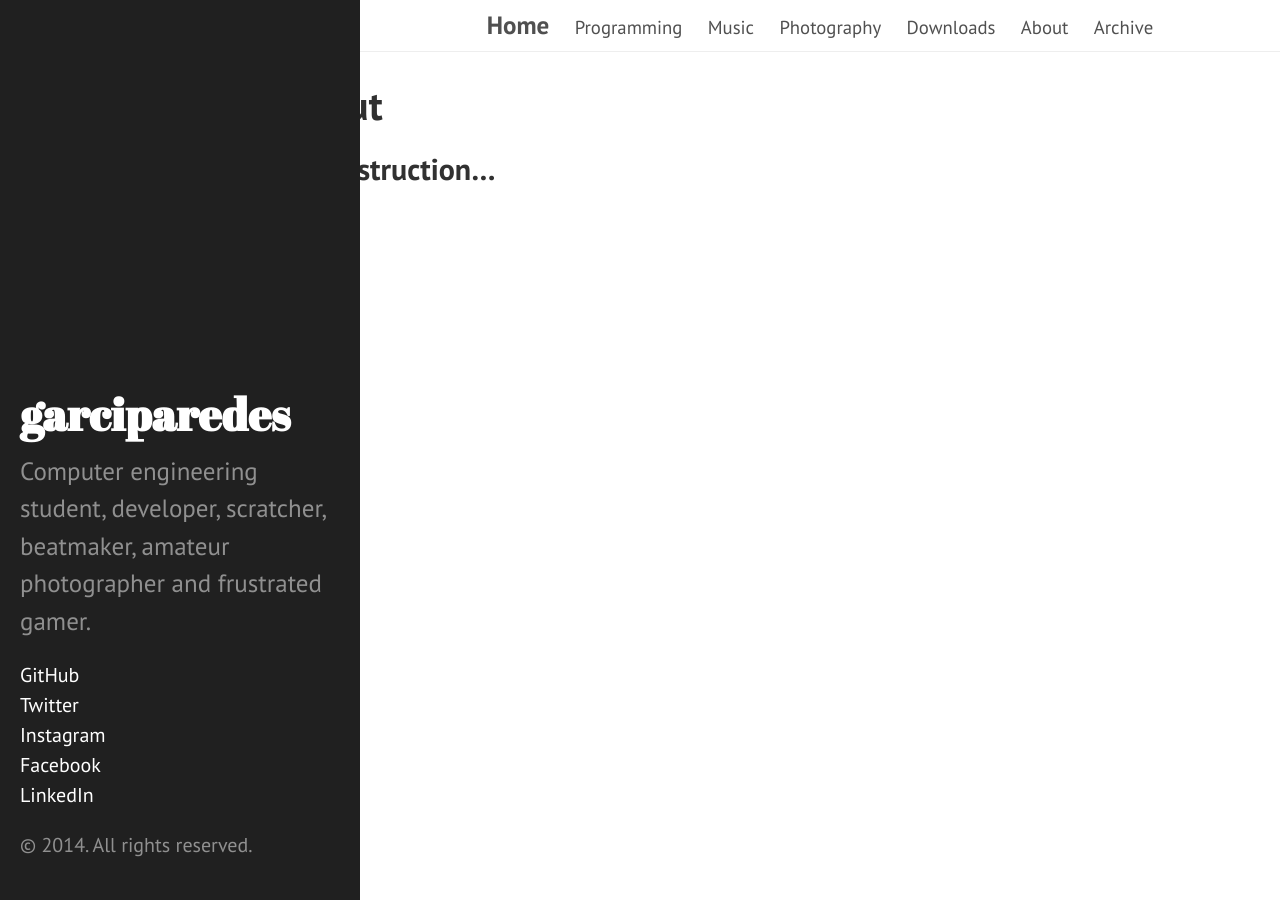
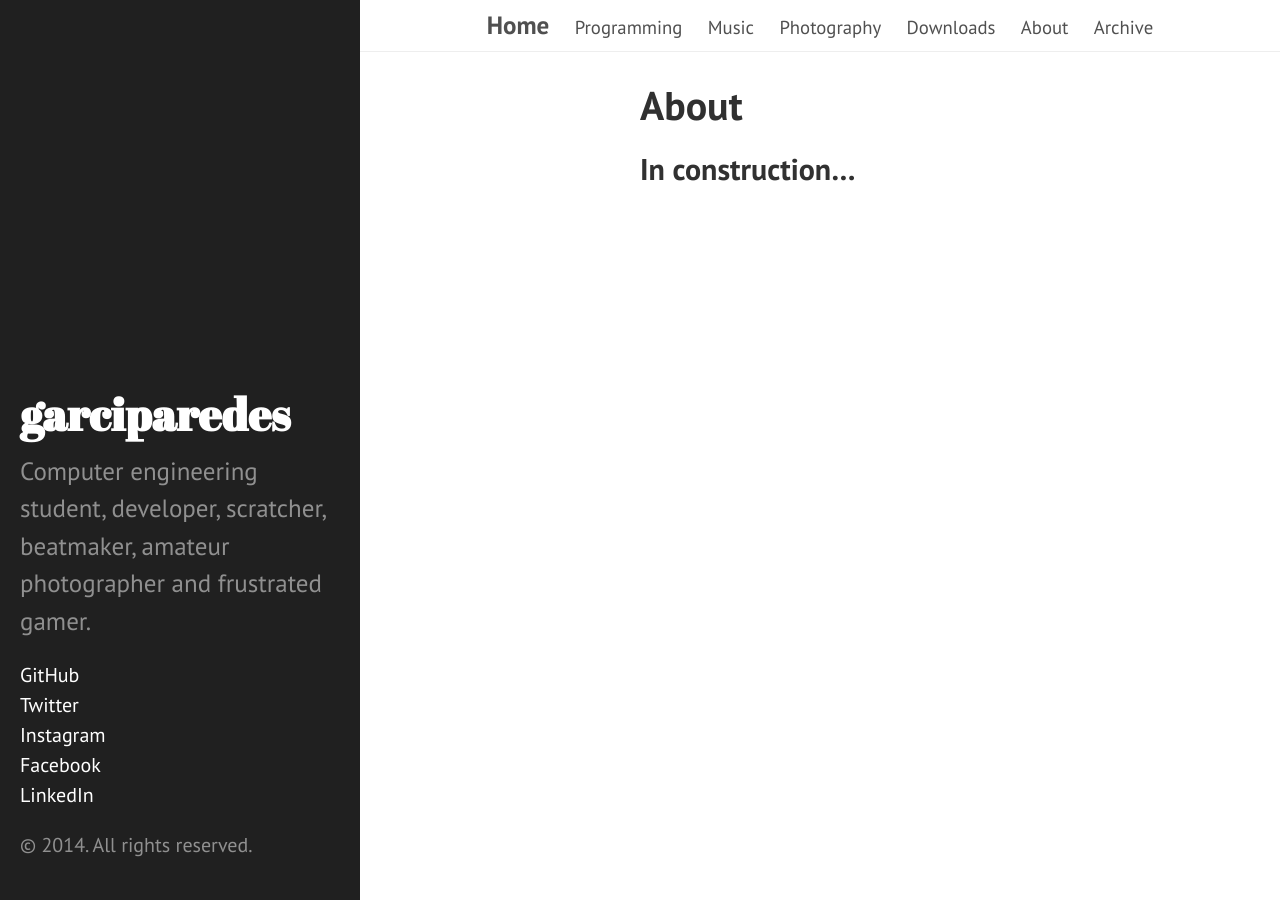
Before and after one commit to garciparedes/garciparedes.github.io, a Jekyll site: the page built from about.md, in a window 1280 px wide. Built offline with Jekyll 4.4.1, drawn with Linux system fonts in a browser that asks for light colours; Markdown is read by kramdown in place of the engine named in the settings.

Commit message:
improving style

```diff
--- a/public/css/hyde.css
+++ b/public/css/hyde.css
@@ -122,14 +122,17 @@ a.sidebar-nav-item:focus {
  */
 
 .content-container {
+
   max-width: 38rem;
   padding-left:  1rem;
   padding-right: 1rem;
   margin-left:  auto;
   margin-right: auto;
-
+  position: relative;
+  left: 18rem;
 
 }
+
 
 /*
 
```
